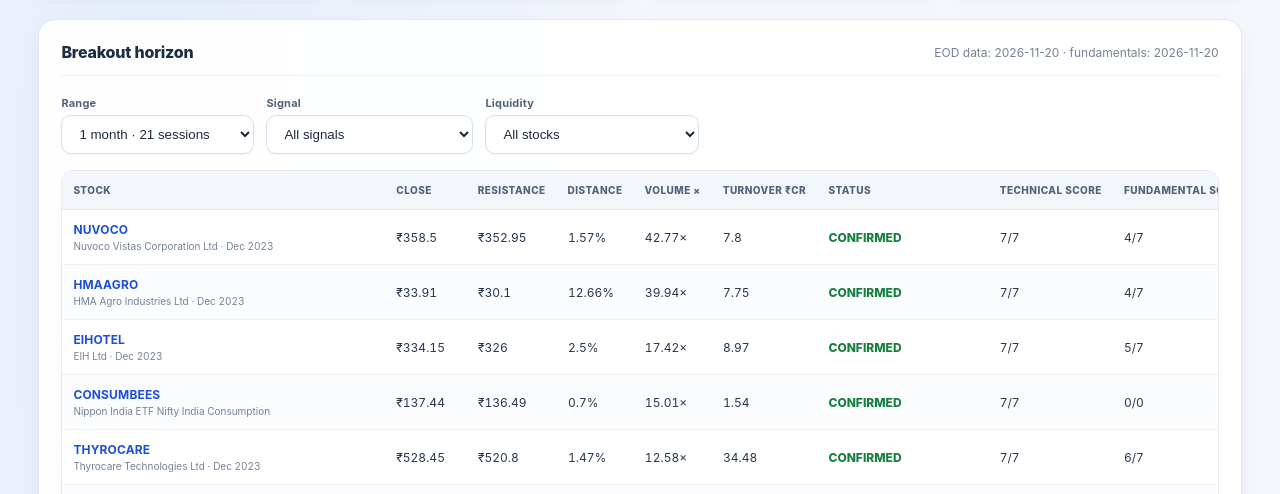
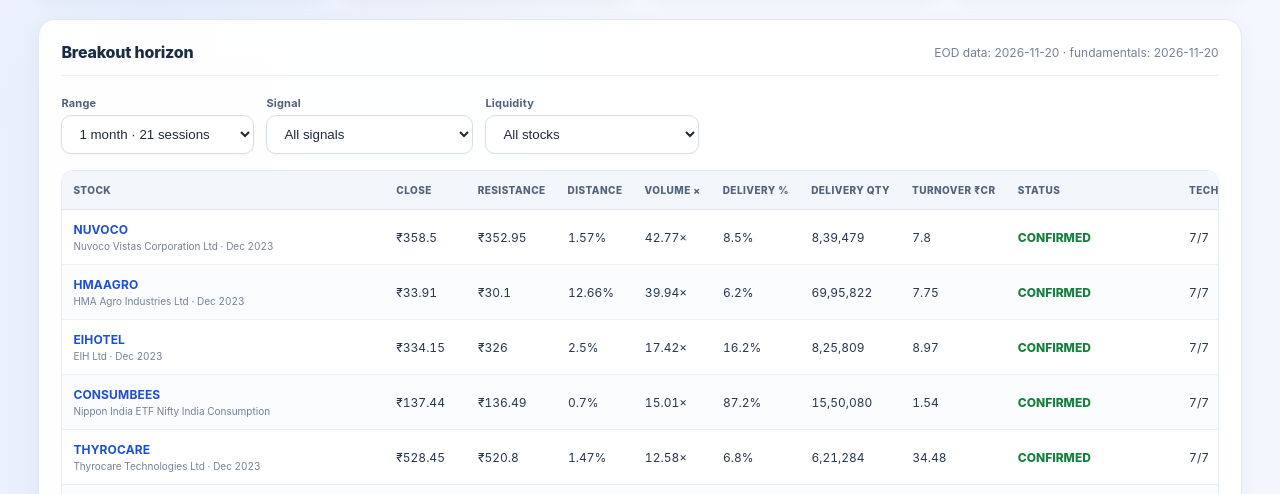
Before and after one commit to mrohit29/dashboard, a plain HTML site: page eod-scanner.html in a window 1280 px wide. Shown: the part 272-766 px from the top of the page. Drawn offline with Linux system fonts and the light colour scheme.

Commit message:
Fix delivery columns and sortable delivery metrics

```diff
--- a/eod-scanner.html
+++ b/eod-scanner.html
@@ -4,7 +4,7 @@
 <div class="controls"><label>Range<select id="windowSelect"><option value="1_month">1 month · 21 sessions</option><option value="3_month">3 months · 63 sessions</option><option value="6_month">6 months · 126 sessions</option><option value="1_year">1 year · 252 sessions</option></select></label>
 <label>Signal<select id="statusSelect"><option value="ALL">All signals</option><option value="CONFIRMED">Confirmed + volume</option><option value="BREAKOUT_LOW_VOLUME">Breakout · low volume</option><option value="NEAR_BREAKOUT">Within 2% of resistance</option><option value="FAILED_CLOSE">Intraday break, weak close</option></select></label>
 <label>Liquidity<select id="liquiditySelect"><option value="ALL">All stocks</option><option value="OK">Avg turnover ≥ ₹50 lakh/day</option></select></label></div>
-<div class="table-wrap"><table><thead><tr><th>Stock</th><th>Close</th><th>Resistance</th><th>Distance</th><th>Volume ×</th><th>Turnover ₹Cr</th><th>Status</th><th>Technical Score</th><th>Fundamental Score</th><th>Market cap ₹Cr</th><th>P/E</th><th>Debt / Equity</th><th>ROE %</th><th>ROCE %</th><th>Sales YoY %</th><th>Profit YoY %</th><th>Promoter %</th><th>Promoter Δ QoQ</th><th>FII %</th><th>FII Δ QoQ</th><th>DII %</th><th>DII Δ QoQ</th><th>Pledge %</th></tr></thead><tbody id="results"></tbody></table></div></section>
+<div class="table-wrap"><table><thead><tr><th>Stock</th><th>Close</th><th>Resistance</th><th>Distance</th><th>Volume ×</th><th>Delivery %</th><th>Delivery Qty</th><th>Turnover ₹Cr</th><th>Status</th><th>Technical Score</th><th>Fundamental Score</th><th>Market cap ₹Cr</th><th>P/E</th><th>Debt / Equity</th><th>ROE %</th><th>ROCE %</th><th>Sales YoY %</th><th>Profit YoY %</th><th>Promoter %</th><th>Promoter Δ QoQ</th><th>FII %</th><th>FII Δ QoQ</th><th>DII %</th><th>DII Δ QoQ</th><th>Pledge %</th></tr></thead><tbody id="results"></tbody></table></div></section>
 <section class="panel"><div class="panel-head"><h2>Historical breakout performance</h2><span class="muted">Backtest · EOD history</span></div><div id="backtest" class="table-wrap"><p class="muted">Historical signals: 17,439 · Raw prices; corporate actions are not adjusted.</p><table><thead><tr><th>Breakout range</th><th>Forward sessions</th><th>Samples</th><th>Win rate</th><th>Avg return</th><th>Median return</th><th>Avg MFE</th><th>Avg MAE</th><th>Failed below level</th><th>Successful retest</th></tr></thead><tbody>
 <tr><td>1 month</td><td>5</td><td>9,907</td><td>45.21%</td><td>-0.476%</td><td>-0.596%</td><td>5.448%</td><td>-5.049%</td><td>53.72%</td><td>64.22%</td></tr>
 <tr><td>1 month</td><td>10</td><td>9,827</td><td>44.09%</td><td>-0.677%</td><td>-1.040%</td><td>7.358%</td><td>-6.811%</td><td>63.91%</td><td>71.88%</td></tr>
@@ -20,20 +20,20 @@
 <tr><td>1 year</td><td>20</td><td>76</td><td>19.74%</td><td>-10.296%</td><td>-12.754%</td><td>7.657%</td><td>-14.924%</td><td>84.21%</td><td>76.32%</td></tr>
 </tbody></table><p class="muted">Only future sessions after each signal are used. Incomplete forward windows are excluded. Raw prices are not adjusted for splits or bonuses; results are descriptive, not predictive.</p></div></section><section class="panel"><div class="panel-head"><h2>Method and limitations</h2></div><div id="notes" class="notes"></div></section></main>
 <script>
-let payload=null,fundamentals={},backtest={},sortState={index:null,direction:1};
-const sortFields=['symbol','close','resistance','range.distance_from_resistance_pct','volume_multiple','avg_turnover_cr_20d','range.status','technical_score','fundamental_quality_score','market_cap_cr','pe','debt_to_equity','roe_pct','roce_pct','sales_yoy_growth_pct','net_profit_yoy_growth_pct','promoter_holding_pct','promoter_change_qoq_pp','fii_holding_pct','fii_change_qoq_pp','dii_holding_pct','dii_change_qoq_pp','promoter_pledge_pct'];
+let payload=null,fundamentals={},backtest={},delivery={},sortState={index:null,direction:1};
+const sortFields=['symbol','close','resistance','range.distance_from_resistance_pct','volume_multiple','avg_turnover_cr_20d','range.status','delivery_pct','delivery_qty','technical_score','fundamental_quality_score','market_cap_cr','pe','debt_to_equity','roe_pct','roce_pct','sales_yoy_growth_pct','net_profit_yoy_growth_pct','promoter_holding_pct','promoter_change_qoq_pp','fii_holding_pct','fii_change_qoq_pp','dii_holding_pct','dii_change_qoq_pp','promoter_pledge_pct'];
 const getValue=(obj,path)=>path.split('.').reduce((v,k)=>v==null?null:v[k],obj);
 function setupSorting(){document.querySelectorAll('thead th').forEach((th,i)=>{th.dataset.label=th.textContent.trim();th.title='Click to sort';th.style.cursor='pointer';th.addEventListener('click',()=>{if(sortState.index===i)sortState.direction*=-1;else sortState={index:i,direction:1};render();});});updateSortHeaders();}
 function updateSortHeaders(){document.querySelectorAll('thead th').forEach((th,i)=>{const active=sortState.index===i;th.textContent=th.dataset.label+(active?(sortState.direction===1?' ↑':' ↓'):'');th.setAttribute('aria-sort',active?(sortState.direction===1?'ascending':'descending'):'none');});}
 const fmt=(v,d=2)=>v==null?'—':Number(v).toLocaleString('en-IN',{maximumFractionDigits:d});const money=v=>v==null?'—':'₹'+fmt(v);
 function render(){if(!payload)return;const keys=['1_month','3_month','6_month','1_year'];document.getElementById('summary').innerHTML=keys.map(k=>'<div class="card"><div class="label">'+k.replace('_',' ')+'</div><div class="value">'+(payload.counts?.[k]??0)+'</div><div class="label">stocks with a signal</div></div>').join('');document.getElementById('asOf').textContent='EOD data: '+payload.as_of+' · fundamentals: '+(fundamentals.as_of||'not loaded');
 const win=document.getElementById('windowSelect').value,status=document.getElementById('statusSelect').value,liq=document.getElementById('liquiditySelect').value;const rows=(payload.windows?.[win]||[]).filter(x=>(status==='ALL'||x.range.status===status)&&(liq==='ALL'||x.liquidity_flag===liq));
-if(sortState.index!==null){const path=sortFields[sortState.index];rows.sort((a,b)=>{const ao={...a,...(fundamentals.items?.[a.symbol]||{})},bo={...b,...(fundamentals.items?.[b.symbol]||{})};const av=getValue(ao,path),bv=getValue(bo,path);const am=av==null||av===''||((sortState.index!==0&&sortState.index!==6)&&!Number.isFinite(Number(av)));const bm=bv==null||bv===''||((sortState.index!==0&&sortState.index!==6)&&!Number.isFinite(Number(bv)));if(am||bm)return am?(bm?0:1):-1;const cmp=(sortState.index===0||sortState.index===6)?String(av).localeCompare(String(bv),undefined,{numeric:true,sensitivity:'base'}):Number(av)-Number(bv);return cmp*sortState.direction;});}
+if(sortState.index!==null){const path=sortFields[sortState.index];rows.sort((a,b)=>{const ao={...a,...(fundamentals.items?.[a.symbol]||{}),...(delivery.items?.[a.symbol]||{})},bo={...b,...(fundamentals.items?.[b.symbol]||{}),...(delivery.items?.[b.symbol]||{})};const av=getValue(ao,path),bv=getValue(bo,path);const am=av==null||av===''||((sortState.index!==0&&sortState.index!==6)&&!Number.isFinite(Number(av)));const bm=bv==null||bv===''||((sortState.index!==0&&sortState.index!==6)&&!Number.isFinite(Number(bv)));if(am||bm)return am?(bm?0:1):-1;const cmp=(sortState.index===0||sortState.index===6)?String(av).localeCompare(String(bv),undefined,{numeric:true,sensitivity:'base'}):Number(av)-Number(bv);return cmp*sortState.direction;});}
 updateSortHeaders();
-document.getElementById('results').innerHTML=rows.map(x=>{const s=x.range.status,cls=s==='CONFIRMED'?'positive':s==='FAILED_CLOSE'?'negative':'',f=fundamentals.items?.[x.symbol]||{};return '<tr><td><strong>'+x.symbol+'</strong><div class="muted">'+((f.company_name||'')+(f.shareholding_periods?.[0]?' · '+f.shareholding_periods[0]:''))+'</div></td><td>'+money(x.close)+'</td><td>'+money(x.range.resistance)+'</td><td>'+fmt(x.range.distance_from_resistance_pct)+'%</td><td>'+fmt(x.volume_multiple)+'×</td><td>'+fmt(x.avg_turnover_cr_20d)+'</td><td class="'+cls+'">'+s.replaceAll('_',' ')+'</td><td>'+x.technical_score+'/7</td><td>'+fmt(f.fundamental_quality_score,0)+'/'+fmt(f.fundamental_score_criteria_available,0)+'</td><td>'+fmt(f.market_cap_cr,0)+'</td><td>'+fmt(f.pe,1)+'</td><td>'+fmt(f.debt_to_equity,2)+'</td><td>'+fmt(f.roe_pct,1)+'</td><td>'+fmt(f.roce_pct,1)+'</td><td>'+fmt(f.sales_yoy_growth_pct,1)+'</td><td>'+fmt(f.net_profit_yoy_growth_pct,1)+'</td><td>'+fmt(f.promoter_holding_pct,1)+'</td><td>'+fmt(f.promoter_change_qoq_pp,2)+'</td><td>'+fmt(f.fii_holding_pct,1)+'</td><td>'+fmt(f.fii_change_qoq_pp,2)+'</td><td>'+fmt(f.dii_holding_pct,1)+'</td><td>'+fmt(f.dii_change_qoq_pp,2)+'</td><td>'+fmt(f.promoter_pledge_pct,1)+'</td></tr>';}).join('')||'<tr><td colspan="23" class="muted">No stocks match these filters for this session.</td></tr>';
+document.getElementById('results').innerHTML=rows.map(x=>{const s=x.range.status,cls=s==='CONFIRMED'?'positive':s==='FAILED_CLOSE'?'negative':'',f=fundamentals.items?.[x.symbol]||{},d=delivery.items?.[x.symbol]||{};return '<tr><td><strong>'+x.symbol+'</strong><div class="muted">'+((f.company_name||'')+(f.shareholding_periods?.[0]?' · '+f.shareholding_periods[0]:''))+'</div></td><td>'+money(x.close)+'</td><td>'+money(x.range.resistance)+'</td><td>'+fmt(x.range.distance_from_resistance_pct)+'%</td><td>'+fmt(x.volume_multiple)+'×</td><td>'+fmt(d.delivery_pct,1)+'%</td><td>'+fmt(d.delivery_qty,0)+'</td><td>'+fmt(x.avg_turnover_cr_20d)+'</td><td class="'+cls+'">'+s.replaceAll('_',' ')+'</td><td>'+x.technical_score+'/7</td><td>'+fmt(f.fundamental_quality_score,0)+'/'+fmt(f.fundamental_score_criteria_available,0)+'</td><td>'+fmt(f.market_cap_cr,0)+'</td><td>'+fmt(f.pe,1)+'</td><td>'+fmt(f.debt_to_equity,2)+'</td><td>'+fmt(f.roe_pct,1)+'</td><td>'+fmt(f.roce_pct,1)+'</td><td>'+fmt(f.sales_yoy_growth_pct,1)+'</td><td>'+fmt(f.net_profit_yoy_growth_pct,1)+'</td><td>'+fmt(f.promoter_holding_pct,1)+'</td><td>'+fmt(f.promoter_change_qoq_pp,2)+'</td><td>'+fmt(f.fii_holding_pct,1)+'</td><td>'+fmt(f.fii_change_qoq_pp,2)+'</td><td>'+fmt(f.dii_holding_pct,1)+'</td><td>'+fmt(f.dii_change_qoq_pp,2)+'</td><td>'+fmt(f.promoter_pledge_pct,1)+'</td></tr>';}).join('')||'<tr><td colspan="23" class="muted">No stocks match these filters for this session.</td></tr>';
 document.getElementById('notes').innerHTML='<p><b>Price source:</b> '+payload.source+'</p><p>'+payload.method+'</p><p><b>Fundamentals source:</b> '+(fundamentals.source||'Not loaded')+' · '+(fundamentals.symbols_with_ratios??0)+' symbols parsed</p><p>Sales/profit growth compares the latest reported quarter with the same quarter a year earlier. FII/DII/promoter changes (in the JSON detail) are quarter-to-quarter percentage-point changes. Pledge is blank unless the source explicitly reports a pledge row. Blank fields are unavailable, not zero. Fundamental score is a count of positive checks among available criteria; its denominator varies with data coverage.</p><p>'+[...(payload.notes||[]),...(fundamentals.notes||[])].join('<br>')+'</p>';
 const bt=document.getElementById('backtest');if(bt&&backtest.summary){const horizons=['5_sessions','10_sessions','20_sessions'];bt.innerHTML='<p class="muted">Historical signals: '+backtest.event_count+' · Raw prices; corporate actions are not adjusted.</p><table><thead><tr><th>Breakout range</th><th>Forward sessions</th><th>Samples</th><th>Win rate</th><th>Avg return</th><th>Median return</th><th>Avg MFE</th><th>Avg MAE</th><th>Failed below level</th><th>Successful retest</th></tr></thead><tbody>'+Object.entries(backtest.summary).flatMap(([window,stats])=>horizons.map(h=>{const x=stats[h]||{};return '<tr><td>'+window.replace('_',' ')+'</td><td>'+h.replace('_sessions','')+'</td><td>'+fmt(x.sample_size,0)+'</td><td>'+fmt(x.win_rate_pct)+'%</td><td>'+fmt(x.average_return_pct)+'%</td><td>'+fmt(x.median_return_pct)+'%</td><td>'+fmt(x.average_mfe_pct)+'%</td><td>'+fmt(x.average_mae_pct)+'%</td><td>'+fmt(x.failure_rate_below_resistance_pct)+'%</td><td>'+fmt(x.retest_held_rate_pct)+'%</td></tr>';})).join('')+'</tbody></table><p class="muted">'+(backtest.methodology_note||'')+'</p>';}else if(bt){bt.innerHTML='<p class="muted">Backtest unavailable: '+(backtest.error||'JSON loaded, but summary is missing')+'</p>';}}
 
-async function load(){const r=await fetch('data/eod_breakouts.json?ts='+Date.now());if(!r.ok)throw new Error('EOD data not available (HTTP '+r.status+').');payload=await r.json();try{const fr=await fetch('data/eod_fundamentals.json?ts='+Date.now());if(fr.ok)fundamentals=await fr.json();}catch(e){}try{const br=await fetch('data/eod_breakout_backtest.json?ts='+Date.now());if(!br.ok)backtest={error:'HTTP '+br.status+' while fetching data/eod_breakout_backtest.json'};else{backtest=await br.json();if(!backtest.summary)backtest={error:'JSON loaded but summary field is missing'};}}catch(e){backtest={error:'Fetch/JSON error: '+e.message};}render();}
+async function load(){try{const dr=await fetch('data/eod_delivery.json?ts='+Date.now());if(dr.ok)delivery=await dr.json();}catch(e){}const r=await fetch('data/eod_breakouts.json?ts='+Date.now());if(!r.ok)throw new Error('EOD data not available (HTTP '+r.status+').');payload=await r.json();try{const fr=await fetch('data/eod_fundamentals.json?ts='+Date.now());if(fr.ok)fundamentals=await fr.json();}catch(e){}try{const br=await fetch('data/eod_breakout_backtest.json?ts='+Date.now());if(!br.ok)backtest={error:'HTTP '+br.status+' while fetching data/eod_breakout_backtest.json'};else{backtest=await br.json();if(!backtest.summary)backtest={error:'JSON loaded but summary field is missing'};}}catch(e){backtest={error:'Fetch/JSON error: '+e.message};}render();}
 setupSorting();['windowSelect','statusSelect','liquiditySelect'].forEach(id=>document.getElementById(id).addEventListener('change',render));document.getElementById('refreshBtn').addEventListener('click',()=>load().catch(e=>alert(e.message)));load().catch(e=>document.getElementById('notes').textContent=e.message);
 </script></body></html>
```
